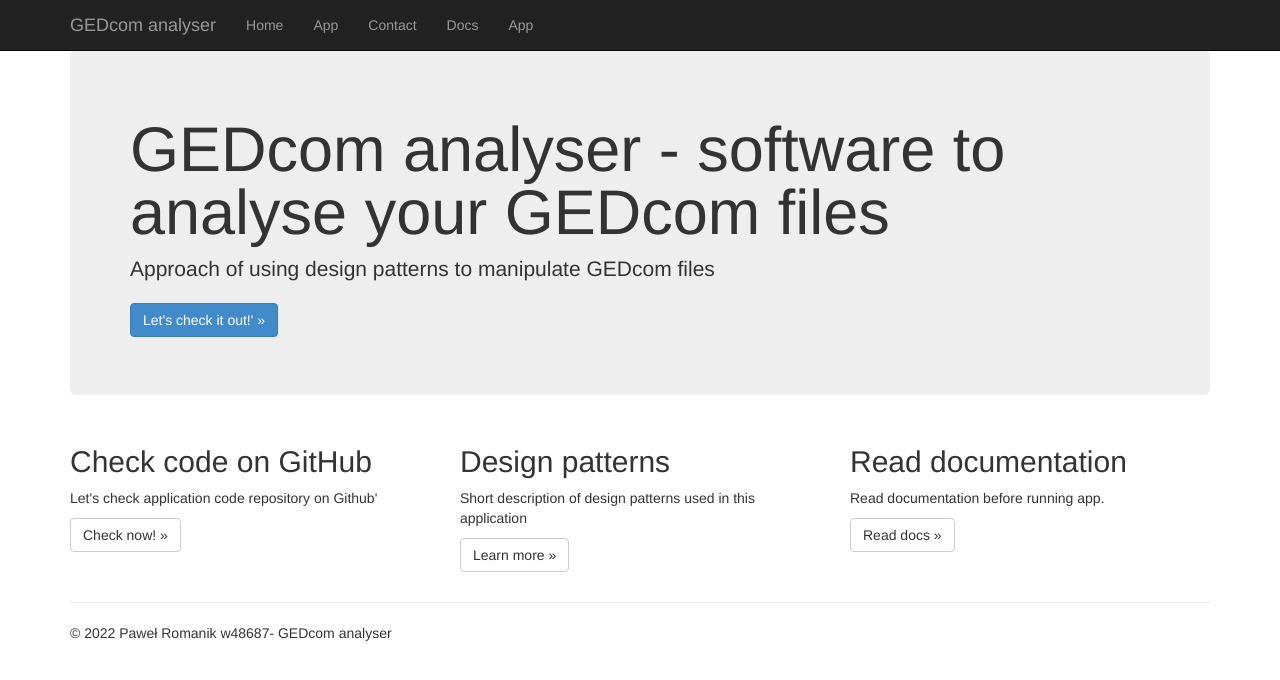
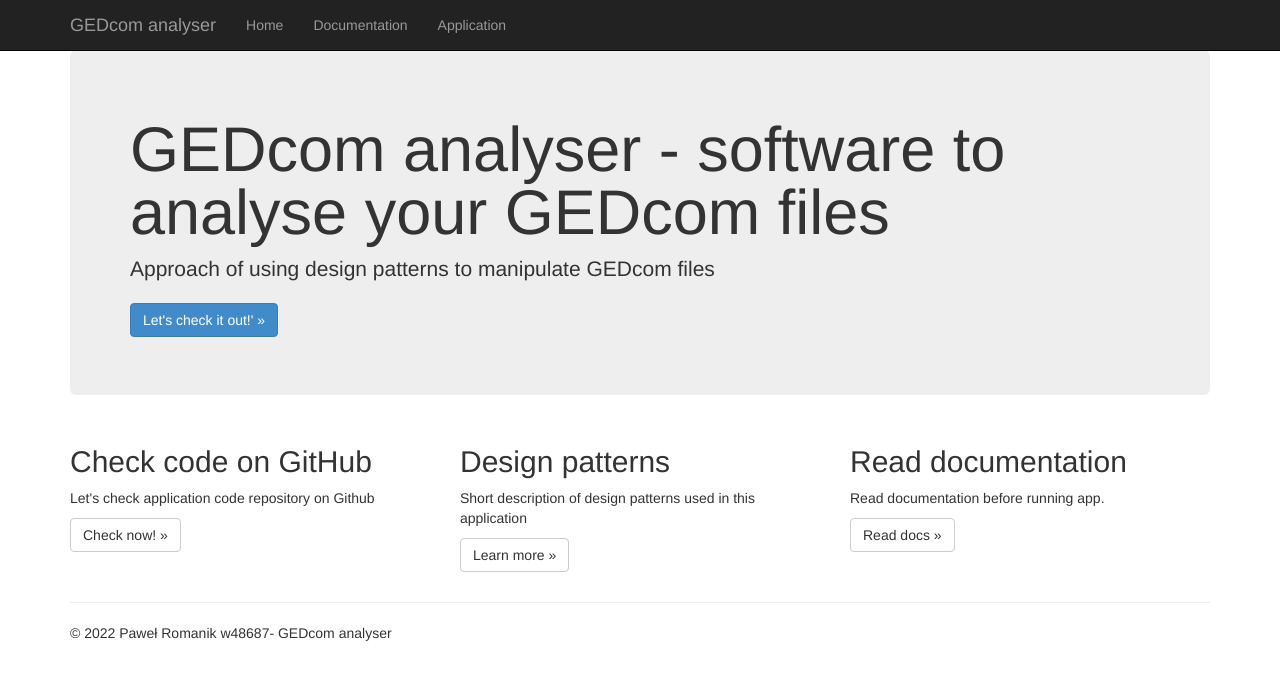
Before and after one commit to w48687PRomanik/w48687_wzorce_projektowe, a Flask app: page / in a window 1280 px wide. Shown: the top 680 px of the page. Run offline with Flask 2, Linux system fonts and the light colour scheme; some libraries are stand-ins or nearby versions.

Commit message:
Some minor changes

```diff
--- a/w48687_wzorce_projektowe/templates/index.html
+++ b/w48687_wzorce_projektowe/templates/index.html
@@ -5,14 +5,15 @@
 <div class="jumbotron">
     <h1>GEDcom analyser - software to analyse your GEDcom files</h1>
     <p class="lead">Approach of using design patterns to manipulate GEDcom files</p>
-    <p><a href="http://flask.pocoo.org/" class="btn btn-primary btn-large">Let's  check it out!' &raquo;</a></p>
+    <p><a href="{{ url_for('worker') }}" class="btn btn-primary btn-large">Let's  check it out!' &raquo;</a></p>
+
 </div>
 
 <div class="row">
     <div class="col-md-4">
         <h2>Check code on GitHub</h2>
         <p>
-            Let's check application code repository on Github'
+            Let's check application code repository on Github
         </p>
         <p><a class="btn btn-default" href="https://github.com/w48687PRomanik/w48687_wzorce_projektowe">Check now! &raquo;</a></p>
     </div>
@@ -24,7 +25,7 @@
     <div class="col-md-4">
         <h2>Read documentation</h2>
         <p>Read documentation before running app.</p>
-        <p><a class="btn btn-default" href="http://azure.microsoft.com">Read docs &raquo;</a></p>
+        <p><a class="btn btn-default" href="{{ url_for('about') }}">Read docs &raquo;</a></p>
     </div>
 </div>
 
--- a/w48687_wzorce_projektowe/templates/layout.html
+++ b/w48687_wzorce_projektowe/templates/layout.html
@@ -23,10 +23,8 @@
             <div class="navbar-collapse collapse">
                 <ul class="nav navbar-nav">
                     <li><a href="{{ url_for('home') }}">Home</a></li>
-                    <li><a href="{{ url_for('about') }}">App</a></li>
-                    <li><a href="{{ url_for('contact') }}">Contact</a></li>
-                    <li><a href="{{ url_for('docs') }}">Docs</a></li>
-                    <li><a href="{{ url_for('app') }}">App</a></li>
+                    <li><a href="{{ url_for('about') }}">Documentation</a></li>
+                    <li><a href="{{ url_for('worker') }}">Application</a></li>
                 </ul>
             </div>
         </div>
--- a/w48687_wzorce_projektowe/views.py
+++ b/w48687_wzorce_projektowe/views.py
@@ -16,14 +16,14 @@ def home():
         year=datetime.now().year,
     )
 
-@app.route('/contact')
-def contact():
+@app.route('/worker')
+def worker():
     """Renders the contact page."""
     return render_template(
-        'contact.html',
-        title='Contact',
+        'worker.html',
+        title='Application',
         year=datetime.now().year,
-        message='Your contact page.'
+        message='Manipulate GEDcom files'
     )
 
 @app.route('/about')
@@ -35,23 +35,3 @@ def about():
         year=datetime.now().year,
         message='Your application description page.'
     )
-
-@app.route('/docs')
-def docs():
-    """Renders the about page."""
-    return render_template(
-        'docs.html',
-        title='Docs',
-        year=datetime.now().year,
-        message='Documentation'
-    )
-
-@app.route('/app')
-def app():
-    """Renders the about page."""
-    return render_template(
-        'app.html',
-        title='App',
-        year=datetime.now().year,
-        message='Application'
-    )
```
Also changed, not shown: w48687_wzorce_projektowe/__init__.py (+8 -0 lines), w48687_wzorce_projektowe/module.py (added, +7 -0 lines), w48687_wzorce_projektowe/templates/contact.html (deleted, +0 -25 lines), w48687_wzorce_projektowe/templates/worker.html (added, +12 -0 lines), 3 other files.
